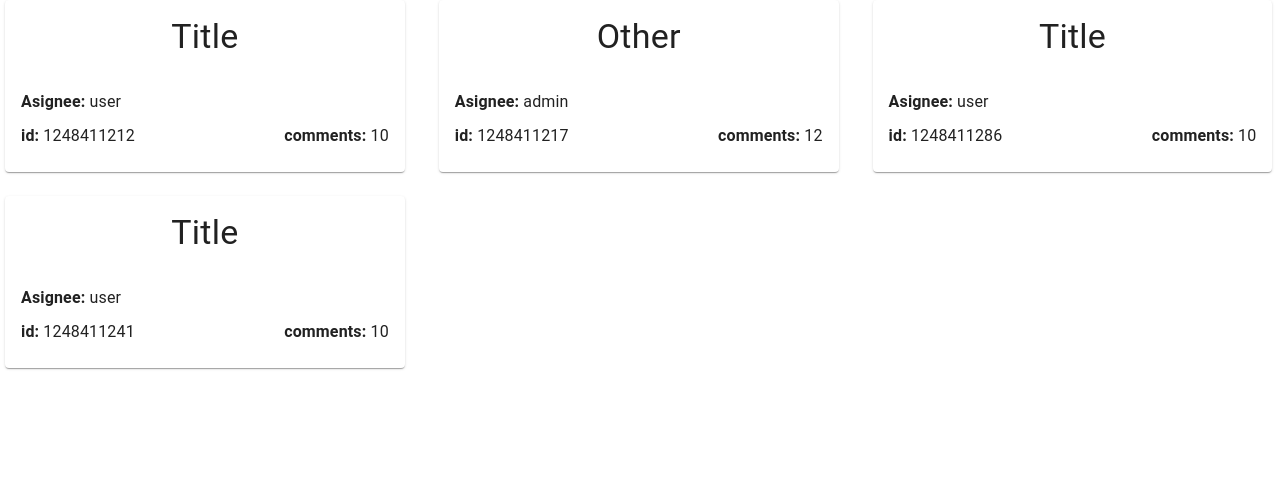
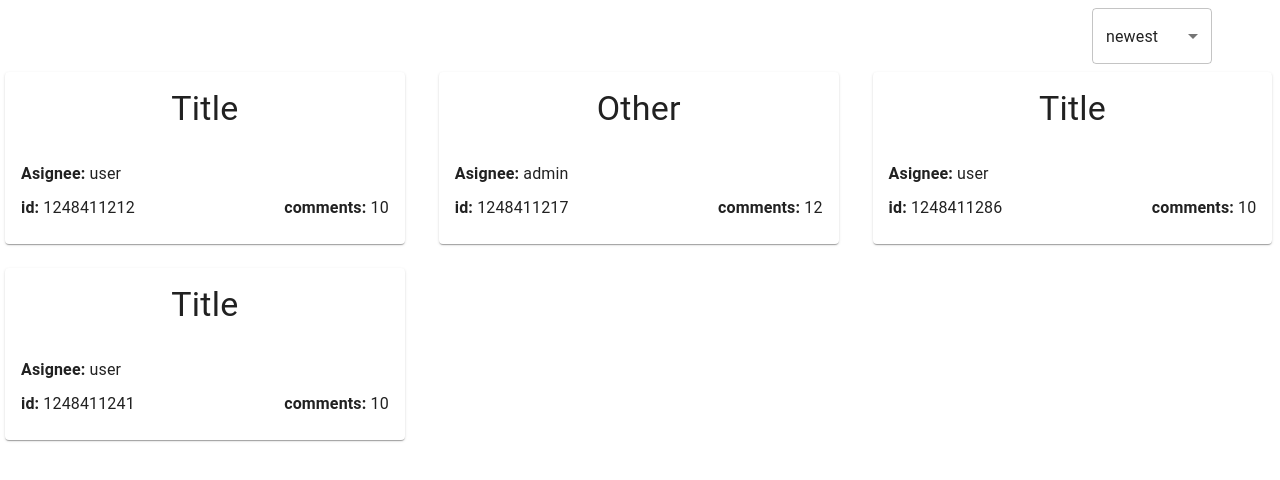
Before and after one commit to AndriiVerlynskyi/issues_app_with_github_api, a React (Create React App) app: page /issuesList in a window 1280 px wide. Shown: the top 480 px of the page. Built offline with nearby package versions, Linux system fonts and the light colour scheme.

Commit message:
sorting logic was added

```diff
--- a/src/Components/Issue.jsx
+++ b/src/Components/Issue.jsx
@@ -12,7 +12,7 @@ const Issue = ({ issue }) => {
   const navigate = useNavigate();
 
   const handleClick = () => {
-    navigate(`/singleIssue/${issue.number}`)
+    navigate(`/issuesList/singleIssue/${issue.number}`)
   }
 
 
--- /dev/null
+++ b/src/Components/SortingIssues.jsx
@@ -0,0 +1,58 @@
+import React, { useState, useEffect } from 'react';
+
+import MenuItem from '@mui/material/MenuItem';
+import FormControl from '@mui/material/FormControl';
+import Select from '@mui/material/Select';
+import Box from '@mui/material/Box';
+
+
+const SortingIssues = ({ issuesList, setSortedIssues}) => {
+
+    const [sortedIssuesList, setSortedIssuesList] = useState(issuesList)
+
+    const [sortBy, setSortBy] = useState('newest');
+
+    //function for sorting by date
+
+    const sortByDate = () => {
+        setSortedIssuesList(
+            sortedIssuesList.slice().sort( (a, b) => {
+                a = {...a, created_at: new Date(a.created_at.split('', 10).join(''))}
+                b = {...b, created_at: new Date(b.created_at.split('', 10).join(''))}
+                if(sortBy === 'newest'){
+                    return b.created_at - a.created_at
+                } else {
+                    return a.created_at - b.created_at
+                }
+            })
+        )
+    }
+
+    // On change of the sortBy constant I'm setting the sorted array after function invoking
+    useEffect( () => {
+        sortByDate();
+        setSortedIssues(sortedIssuesList)
+    }, [sortBy])
+
+    const handleChange = (event) => {
+        setSortBy(event.target.value);
+    };
+
+  return (
+    <Box sx={{display: 'flex', justifyContent:'flex-end', marginRight: '60px'}}>
+        <FormControl sx={{ m: 1, minWidth: 120 }}>
+            <Select
+                value={sortBy}
+                onChange={handleChange}
+                displayEmpty
+                inputProps={{ 'aria-label': 'Without label' }}
+            >
+                <MenuItem value={'newest'}>newest</MenuItem>
+                <MenuItem value={'oldest'}>oldest</MenuItem>
+            </Select>
+        </FormControl>
+    </Box>
+  )
+}
+
+export default SortingIssues
--- a/src/Pages/IssuesListPage.jsx
+++ b/src/Pages/IssuesListPage.jsx
@@ -2,17 +2,28 @@ import React, { useState } from 'react';
 import IssuesList from '../Components/IssuesList';
 
 import Box from '@mui/material/Box';
+import SortingIssues from '../Components/SortingIssues';
 
 const IssuesListPage = ( props ) => {
-  const [sortBy, setSortBy] = useState('newest');
+  const [issuesList, setIssuesList] = useState([]);
 
-  const changeSorting = (sortMethod) => {
-    setSortBy(sortMethod)
-  }
+  console.log(issuesList)
+
+
+  //create a callback function for SortingIssuesPage, because of lack of state manager,
+  // so I can set sorted issues in the state of the IssuesListPage component
+
+  function setSortedIssues (sortedIssues) {
+    console.log(`I'm called`)
+    setIssuesList(sortedIssues)
+  };
 
   return (
     <Box>
-      <IssuesList issuesList={props.issuesList}/>
+      <SortingIssues setSortedIssues={setSortedIssues} issuesList={props.issuesList}/>
+      <Box>
+        <IssuesList issuesList={issuesList}/>
+      </Box>
     </Box>
   )
 }
--- a/src/Router/index.jsx
+++ b/src/Router/index.jsx
@@ -12,6 +12,7 @@ const issuesTestData = {
   {
     name: 'Title',
     number: 1,
+    created_at: '2019-09-18T17:27:31Z',
     labels: [
       {
         "id": 1248411212,
@@ -27,6 +28,7 @@ const issuesTestData = {
   {
     name: 'Other',
     number: 2,
+    created_at: '2019-09-10T17:27:31Z',
     labels: [
       {
         "id": 1248411217,
@@ -42,6 +44,7 @@ const issuesTestData = {
   {
     name: 'Title',
     number: 3,
+    created_at: '2019-10-20T17:27:31Z',
     labels: [
       {
         "id": 1248411286,
@@ -57,6 +60,7 @@ const issuesTestData = {
   {
     name: 'Title',
     number: 4,
+    created_at: '2019-10-18T17:27:31Z',
     labels: [
       {
         "id": 1248411241,
@@ -111,7 +115,7 @@ const Router = () => {
         {showIssues &&
           <>
             <Route path="/issuesList" element={<IssuesListPage issuesList={issuesData.issuesList}/>}/>
-            <Route path="/singleIssue/:id" element={<SingleIssuePage requestData={requestData}/>}/>
+            <Route path="/issuesList/singleIssue/:id" element={<SingleIssuePage requestData={requestData}/>}/>
           </>
         }
         <Route path="*" element={<NoDataToSearch/>}/>
```
Also changed, not shown: src/App.jsx (+1 -14 lines), src/Components/IssuesList.jsx (+2 -10 lines).
